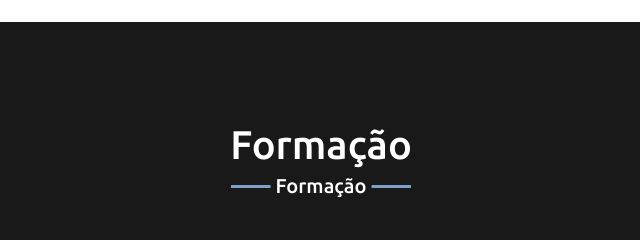
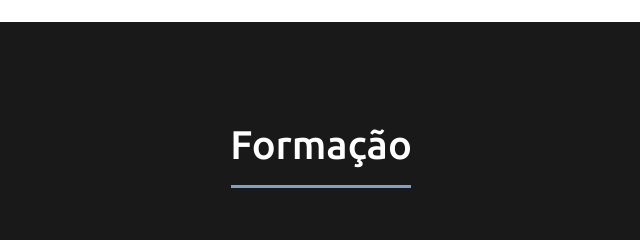
Before and after one commit to gerssivaldosantos/kaline, a plain HTML site: page index.html in a window 1280 px wide. Shown: the part 2920-3160 px from the top of the page, 319-959 px from the left. Drawn offline with nearby package versions, Linux system fonts and the light colour scheme.

Commit message:
Remove extra content

```diff
--- a/style.css
+++ b/style.css
@@ -559,7 +559,6 @@ section .title::after {
 }
 
 .formation .title::after {
-  content: "Formação";
   background: #191919;
 }
 
```
